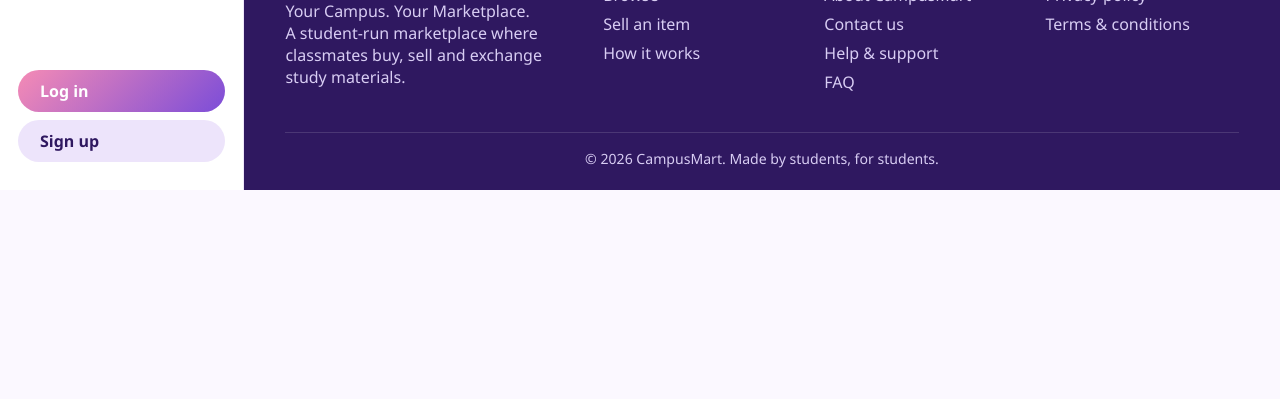
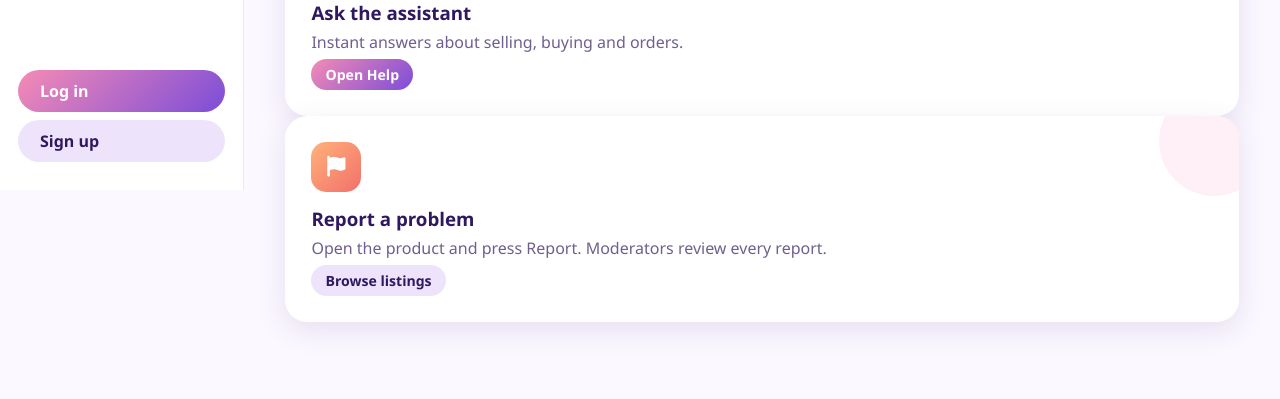
Before and after one commit to aditiippar/campusmart, a website: page public/contact.html in a window 1280 px wide. Shown: the part 610-1009 px from the top of the page. Before the commit the page ends 800 px from the top, so only its background shows below. Drawn offline with Linux system fonts and the light colour scheme; no server answers.

Commit message:
Enhance contact page with support features
Added new contact form and support options.

```diff
--- a/public/contact.html
+++ b/public/contact.html
@@ -1,3 +1,7 @@
-<!DOCTYPE html><html lang="en"><head><meta charset="utf-8"><meta name="viewport" content="width=device-width,initial-scale=1"><title>Contact – CampusMart</title>
-<link rel="stylesheet" href="/css/style.css"></head><body ><header class="nav" id="nav"></header><main><div class="card"><h1>Contact us</h1><p>Email the CampusMart team at the address configured by the site owner (edit this page with your support email).</p></div></main><footer id="foot"></footer>
-<script src="/js/common.js"></script></body></html>
+<!DOCTYPE html><html lang="en"><head><meta charset="utf-8"><meta name="viewport" content="width=device-width,initial-scale=1"><title>Contact – CampusMart</title><link rel="stylesheet" href="/css/style.css"></head><body><header id="nav"></header><main>
+<div class="hero2" style="grid-template-columns:1fr"><div><h1>We're here to <span class="grad">help</span></h1><p>Questions about an order, a listing or your account? Reach the CampusMart team.</p></div></div>
+<div class="csup"><div class="wcard"><span class="ico c1"><i class="fa-solid fa-envelope"></i></span><h3>Email support</h3><p id="em">Loading…</p></div>
+<div class="wcard"><span class="ico c2"><i class="fa-solid fa-robot"></i></span><h3>Ask the assistant</h3><p>Instant answers about selling, buying and orders.</p><p><a class="btn sm" href="/help">Open Help</a></p></div>
+<div class="wcard"><span class="ico c3"><i class="fa-solid fa-flag"></i></span><h3>Report a problem</h3><p>Open the product and press Report. Moderators review every report.</p><p><a class="btn alt sm" href="/marketplace">Browse listings</a></p></div></div>
+<form class="card" id="cf" hidden style="max-width:640px;margin:0 auto"><h2>Send us a message</h2><label>Subject</label><input id="sj" required><label>Message</label><textarea id="mg" rows="5" required></textarea><p class="sub">This opens your email app with the message ready to send.</p><button class="btn"><i class="fa-solid fa-paper-plane"></i> Write email</button></form>
+</main><footer id="foot"></footer><script src="/js/common.js"></script><script src="/js/contact.js"></script></body></html>
```
